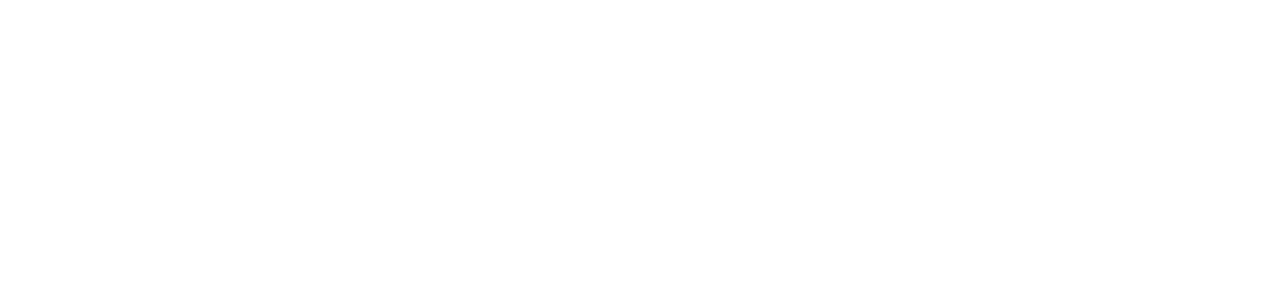
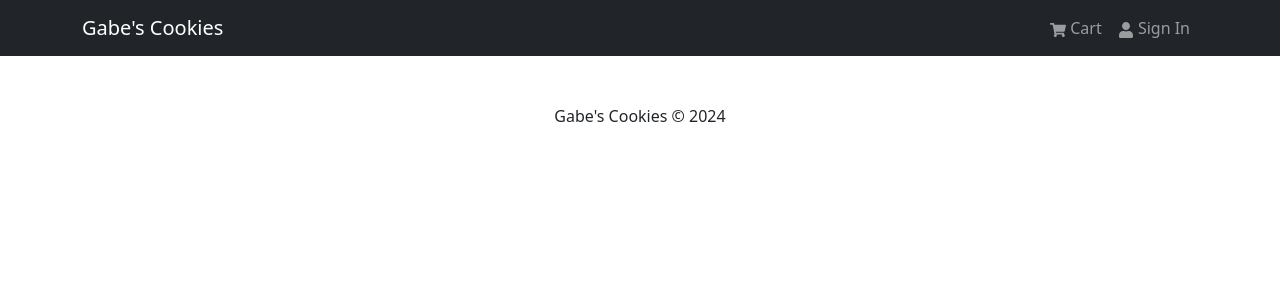
Before and after one commit to wagnergabe/Gabes-Cookies, a React (Vite) app in the folder frontend/: page / in a window 1280 px wide. Shown: the top 300 px of the page. Built offline with nearby package versions, Linux system fonts and the light colour scheme.

Commit message:
create Header and Footer components

```diff
--- a/frontend/package.json
+++ b/frontend/package.json
@@ -10,8 +10,11 @@
     "preview": "vite preview"
   },
   "dependencies": {
+    "bootstrap": "^5.3.3",
     "react": "^18.3.1",
-    "react-dom": "^18.3.1"
+    "react-bootstrap": "^2.10.4",
+    "react-dom": "^18.3.1",
+    "react-icons": "^5.3.0"
   },
   "devDependencies": {
     "@eslint/js": "^9.9.0",
--- a/frontend/src/App.jsx
+++ b/frontend/src/App.jsx
@@ -1,4 +1,6 @@
-import { useState } from 'react'
+import Header from "./components/Header";
+import Footer from "./components/Footer";
+import { Container } from 'react-bootstrap';
 
 import './App.css'
 
@@ -7,6 +9,10 @@
 
   return (
     <>
+    <Header />
+    <main className="py-3">
+      </main>
+      <Footer />
     </>
   )
 }
--- /dev/null
+++ b/frontend/src/components/Footer.jsx
@@ -0,0 +1,17 @@
+import { Container, Row, Col } from "react-bootstrap";
+
+export default function Footer() {
+  const currentYear = new Date().getFullYear();
+
+  return (
+    <footer>
+      <Container>
+        <Row>
+          <Col className="text-center py-3">
+            <p>Gabe's Cookies &copy; {currentYear}</p>
+          </Col>
+        </Row>
+      </Container>
+    </footer>
+  );
+}
--- /dev/null
+++ b/frontend/src/components/Header.jsx
@@ -0,0 +1,27 @@
+import { Navbar, Nav, Container } from "react-bootstrap";
+import { FaShoppingCart, FaUser } from "react-icons/fa";
+
+const Header = () => {
+  return (
+    <header>
+      <Navbar bg="dark" variant="dark" expand="lg" collapseOnSelect>
+        <Container>
+          <Navbar.Brand href="/">Gabe's Cookies</Navbar.Brand>
+          <Navbar.Toggle aria-controls="basic-navbar-nav" />
+          <Navbar.Collapse id="basic-navbar-nav">
+            <Nav className="ms-auto">
+              <Nav.Link href="./cart">
+                <FaShoppingCart /> Cart
+              </Nav.Link>
+              <Nav.Link href="./lgin">
+                <FaUser /> Sign In
+              </Nav.Link>
+            </Nav>
+          </Navbar.Collapse>
+        </Container>
+      </Navbar>
+    </header>
+  );
+};
+
+export default Header;
--- a/frontend/src/main.jsx
+++ b/frontend/src/main.jsx
@@ -1,5 +1,6 @@
 import { StrictMode } from 'react'
 import { createRoot } from 'react-dom/client'
+import "bootstrap/dist/css/bootstrap.min.css";
 import App from './App.jsx'
 import './index.css'
 
```
Also changed, not shown: 1 other file (tests, documents, lock files or other folders).
